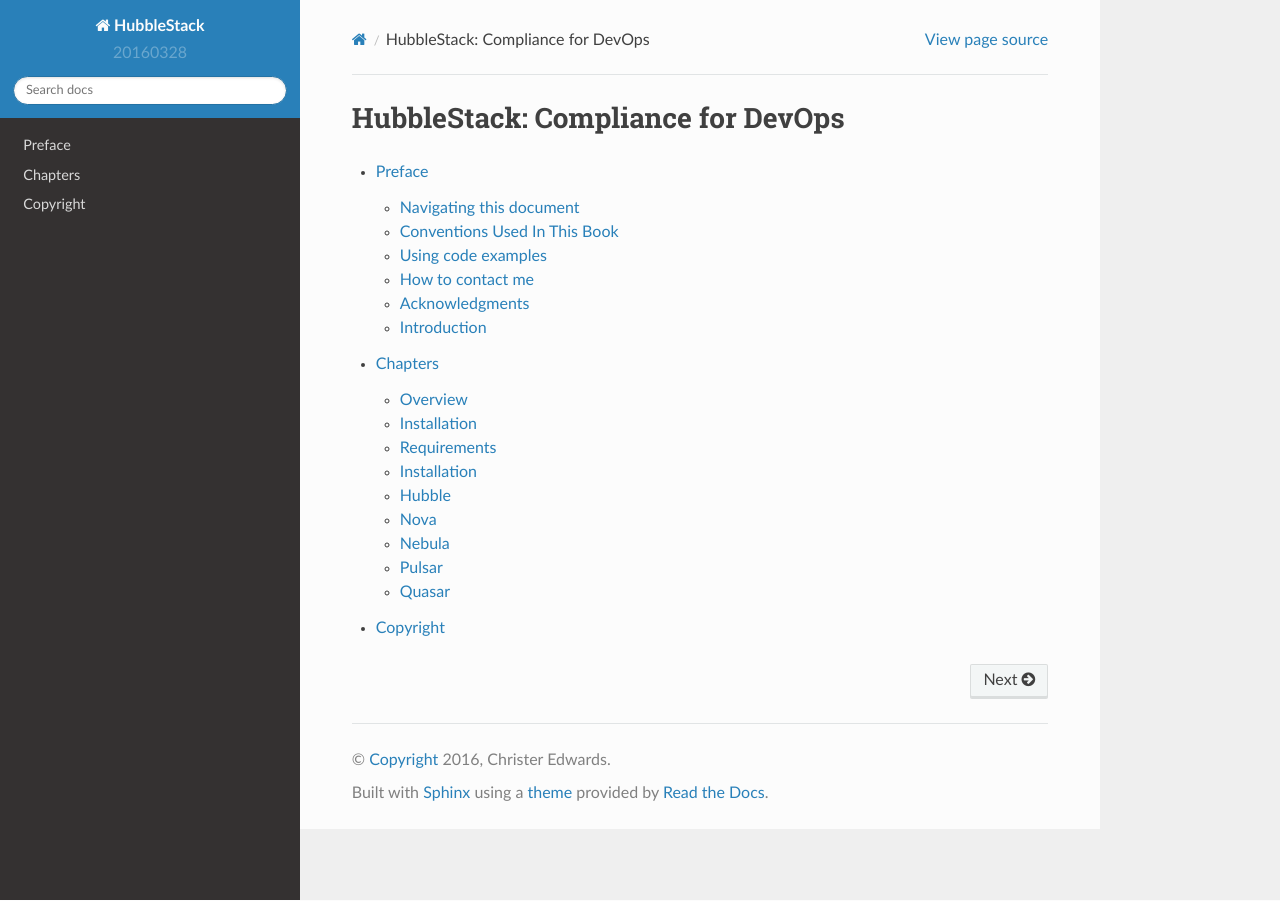
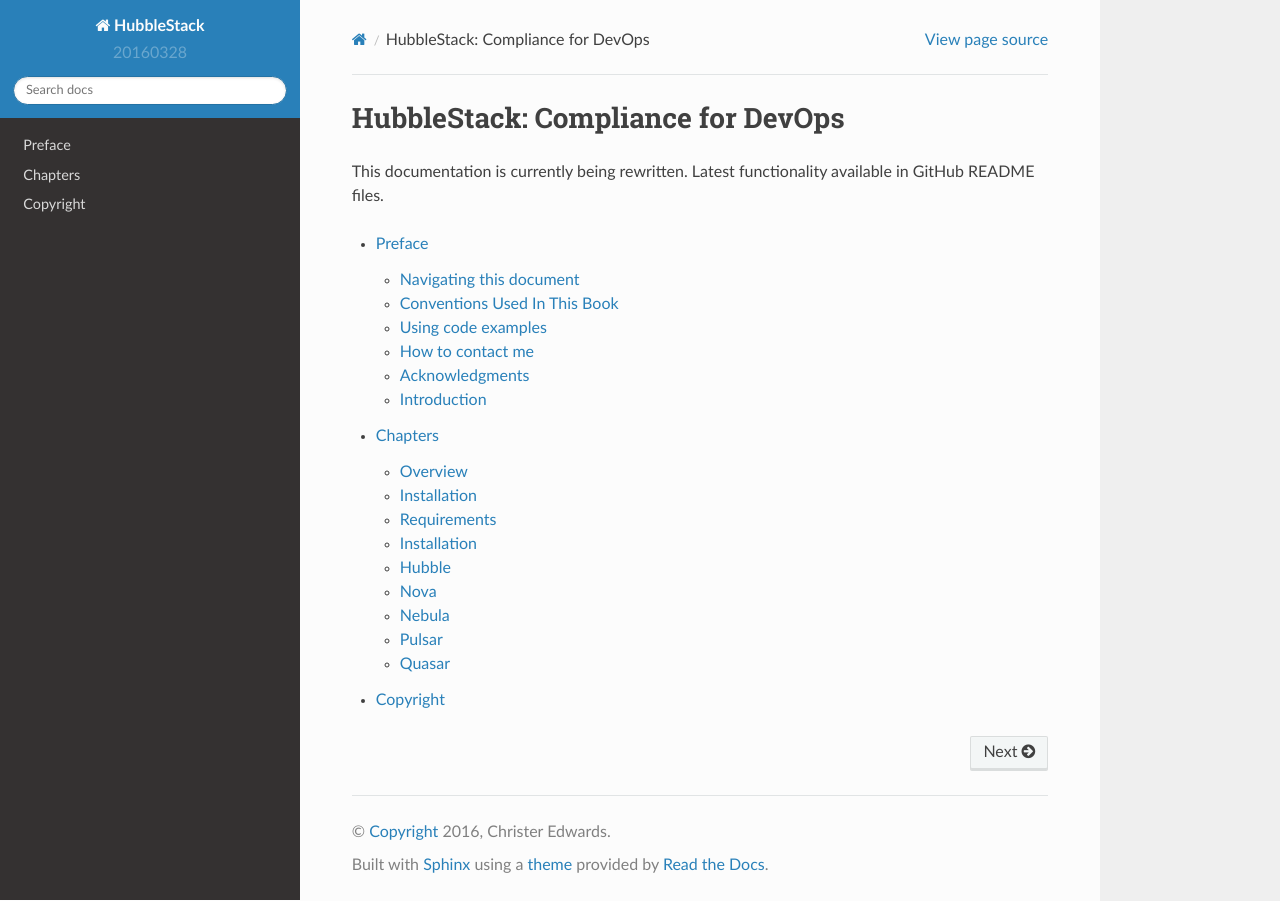
Before and after one commit to hubblestack/hubble-salt, a Sphinx documentation site: the page built from docs/index.rst, in a window 1280 px wide. Built offline with Sphinx 7.4.7 and the Read the Docs theme 2.0.0, drawn with Linux system fonts in a browser that asks for light colours.

Commit message:
adding disclaimer about documentation status

```diff
--- a/docs/index.rst
+++ b/docs/index.rst
@@ -1,5 +1,7 @@
 HubbleStack: Compliance for DevOps
 ==================================
+
+This documentation is currently being rewritten. Latest functionality available in GitHub README files.
 
 .. toctree::
    :maxdepth: 2
```
